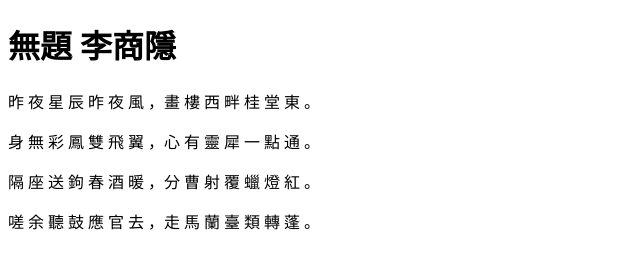
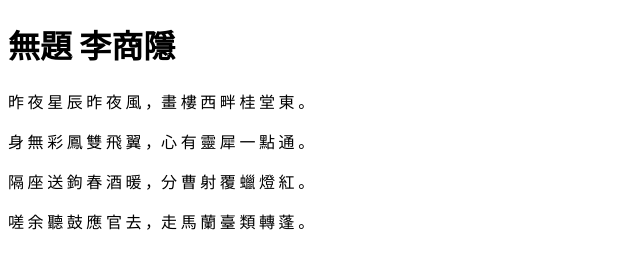
Before and after one commit to ritashio/ritashio.github.com, a plain HTML site: page 0326/0326-06.html in a window 1280 px wide. Shown: the whole page, without its empty margins (0-640 px from the left). Drawn offline with Linux system fonts and the light colour scheme.

Commit message:
Update 0326-06.html

```diff
--- a/0326/0326-06.html
+++ b/0326/0326-06.html
@@ -10,10 +10,10 @@
 
 <body>
 
-	<h1 >無題      李商隱 　</h1>
-	<p>昨 夜 星 辰 昨 夜 風 ，畫 樓 西 畔 桂 堂 東 。</p>
-	<p>身 無 彩 鳳 雙 飛 翼 ，心 有 靈 犀 一 點 通 。</p>
-	<p>隔 座 送 鉤 春 酒 暖 ，分 曹 射 覆 蠟 燈 紅 。</p>
-	<p>嗟 余 聽 鼓 應 官 去 ，走 馬 蘭 臺 類 轉 蓬 。</p>
+	<h1 style="font-family: Noto Sans TC">無題      李商隱 　</h1>
+	<p style="font-family: Noto Sans TC">昨 夜 星 辰 昨 夜 風 ，畫 樓 西 畔 桂 堂 東 。</p>
+	<p style="font-family: Noto Sans TC">身 無 彩 鳳 雙 飛 翼 ，心 有 靈 犀 一 點 通 。</p>
+	<p style="font-family: Noto Sans TC">隔 座 送 鉤 春 酒 暖 ，分 曹 射 覆 蠟 燈 紅 。</p>
+	<p style="font-family: Noto Sans TC">嗟 余 聽 鼓 應 官 去 ，走 馬 蘭 臺 類 轉 蓬 。</p>
 </body>
 </html>
```
